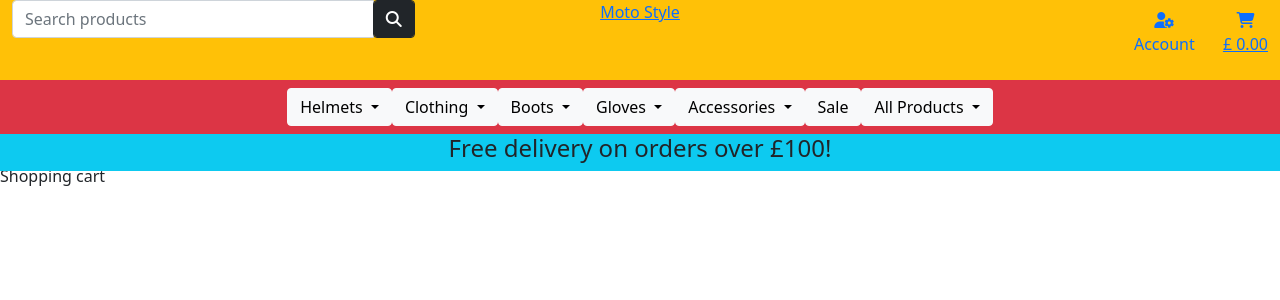
After one commit to CristianBuca/MS4_MotoStyle, a Django app: page /cart in a window 1280 px wide. The commit adds this page. Shown: the top 300 px of the page. Run offline with Django 3.2, Linux system fonts and the light colour scheme; some libraries are stand-ins or nearby versions.

Commit message:
Add(cart): View shopping cart functionality
+Wired up cart app to project settings and urls

```diff
--- /dev/null
+++ b/cart/templates/cart/cart.html
@@ -0,0 +1,6 @@
+{% extends "base.html" %}
+{% load static %}
+
+{% block content %}
+    <p>Shopping cart</p>
+{% endblock %}
--- /dev/null
+++ b/cart/urls.py
@@ -0,0 +1,11 @@
+# Imports
+# 3rd party:
+from django.urls import path
+# Internal
+from . import views
+# -----------------------------------------------------------------------------
+
+
+urlpatterns = [
+    path('', views.view_cart, name='view_cart')
+]
--- a/cart/views.py
+++ b/cart/views.py
@@ -1,3 +1,14 @@
+# Imports
+# 3rd party:
 from django.shortcuts import render
+# -----------------------------------------------------------------------------
 
-# Create your views here.
+
+def view_cart(request):
+    """
+    View to render the shopping cart page.
+        Arguments: request (object): HTTP request object
+        Returns: render shopping cart page
+    """
+
+    return render(request, 'cart/cart.html')
--- a/moto_style/settings.py
+++ b/moto_style/settings.py
@@ -50,6 +50,7 @@ INSTALLED_APPS = [
     'allauth.socialaccount',
     'home',
     'products',
+    'cart',
 
 ]
 
--- a/moto_style/urls.py
+++ b/moto_style/urls.py
@@ -27,4 +27,5 @@ urlpatterns = [
     path('accounts/', include('allauth.urls')),
     path('', include('home.urls')),
     path('products/', include('products.urls')),
+    path('cart', include('cart.urls'))
 ] + static(settings.MEDIA_URL, document_root=settings.MEDIA_ROOT)
--- a/templates/base.html
+++ b/templates/base.html
@@ -83,7 +83,7 @@
                         </div>
                     </li>
                     <li class="list-inline-item">
-                        <a href="" class="navlink">
+                        <a href="{% url 'view_cart' %}" class="navlink">
                             <div class="text-center">
                                 <div><i class="fas fa-shopping-cart"></i></div>
                                 <p>
--- a/templates/includes/main_nav.html
+++ b/templates/includes/main_nav.html
@@ -60,9 +60,9 @@
             </ul>
         </li>
         <li>
-            <button class="btn btn-light w-100" type="button" id="sale">
+            <a class="btn btn-light w-100" type="button" id="sale" href="{% url 'products' %}?category=sale" >
                 Sale
-            </button>
+            </a>
         </li>
 
         <li class="dropdown">
--- a/templates/includes/mobile_top_header.html
+++ b/templates/includes/mobile_top_header.html
@@ -39,7 +39,7 @@
         </div>
     </li>
     <li class="list-inline-item">
-        <a href="" class="navlink">
+        <a href="{% url 'view_cart' %}" class="navlink">
             <div class="text-center">
                 <div><i class="fas fa-shopping-cart"></i></div>
                 <p>
```
